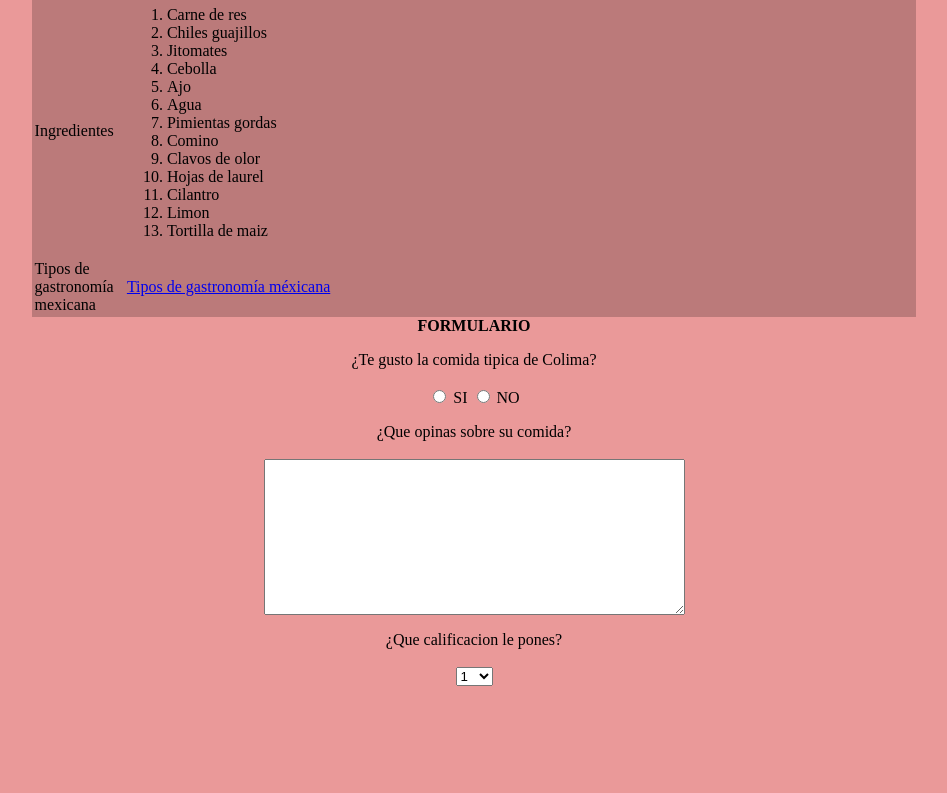
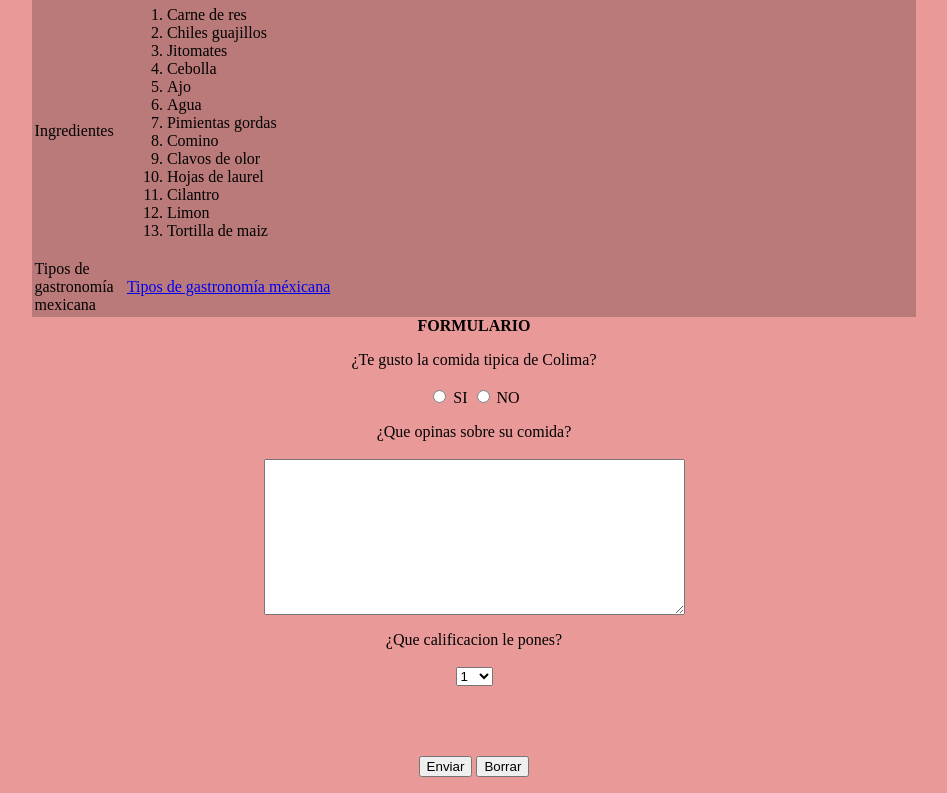
Before and after one commit to Lidia-Mateo/Comida_Tradicional_Mexicana, a plain HTML site: page docs/JALISCO.html in a window 1280 px wide. Shown: the part 804-1597 px from the top of the page, without its empty margins (166-1113 px from the left). Before the commit the page ends 1560 px from the top, so only its background shows below. Drawn offline with Linux system fonts and the light colour scheme.

Commit message:
JALISCO.html

```diff
--- a/docs/JALISCO.html
+++ b/docs/JALISCO.html
@@ -215,6 +215,11 @@ Así que la birria, con su sabor distintivo y delicioso, sigue siendo un tesoro
 
 
 </select> <br><br><br><br>
+    <p>
+<input type="submit"value="Enviar"/>
+<input type="reset" value="Borrar">
+</p>
+
 
 </p>
 
```
